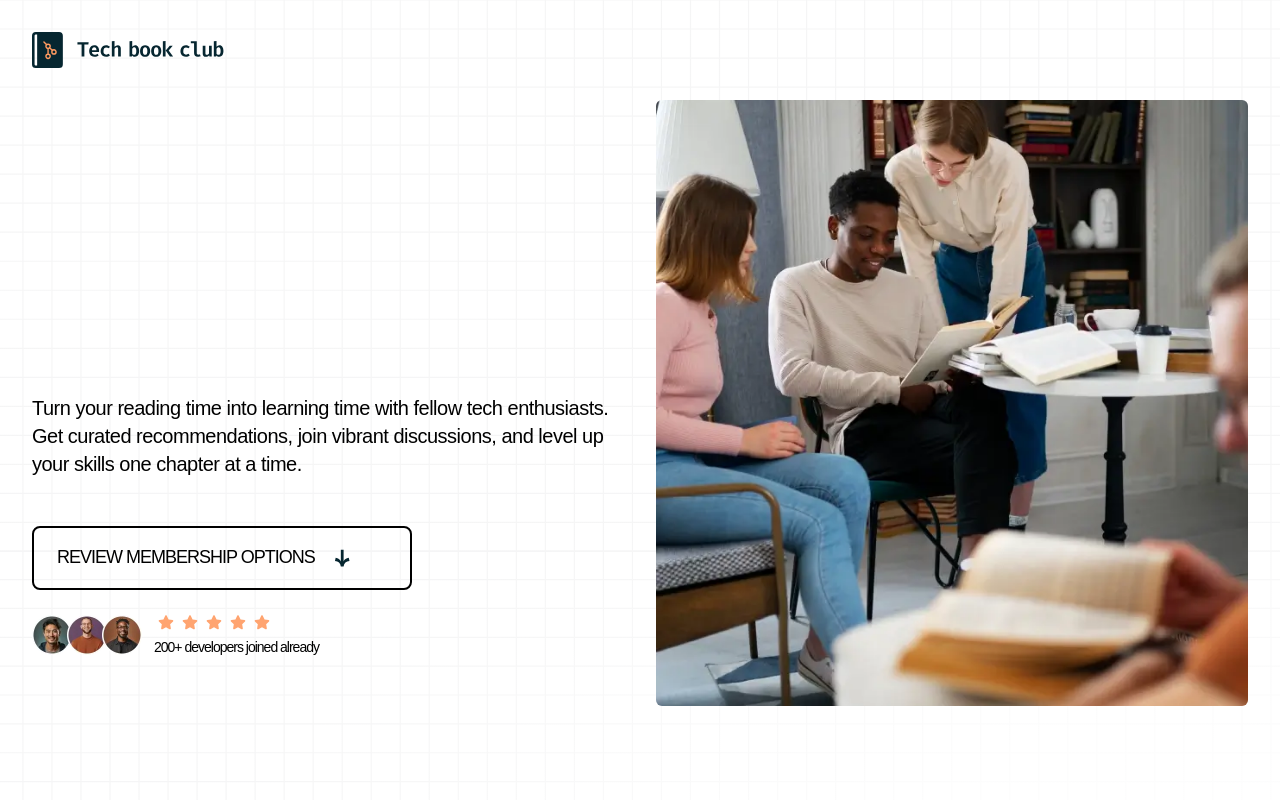
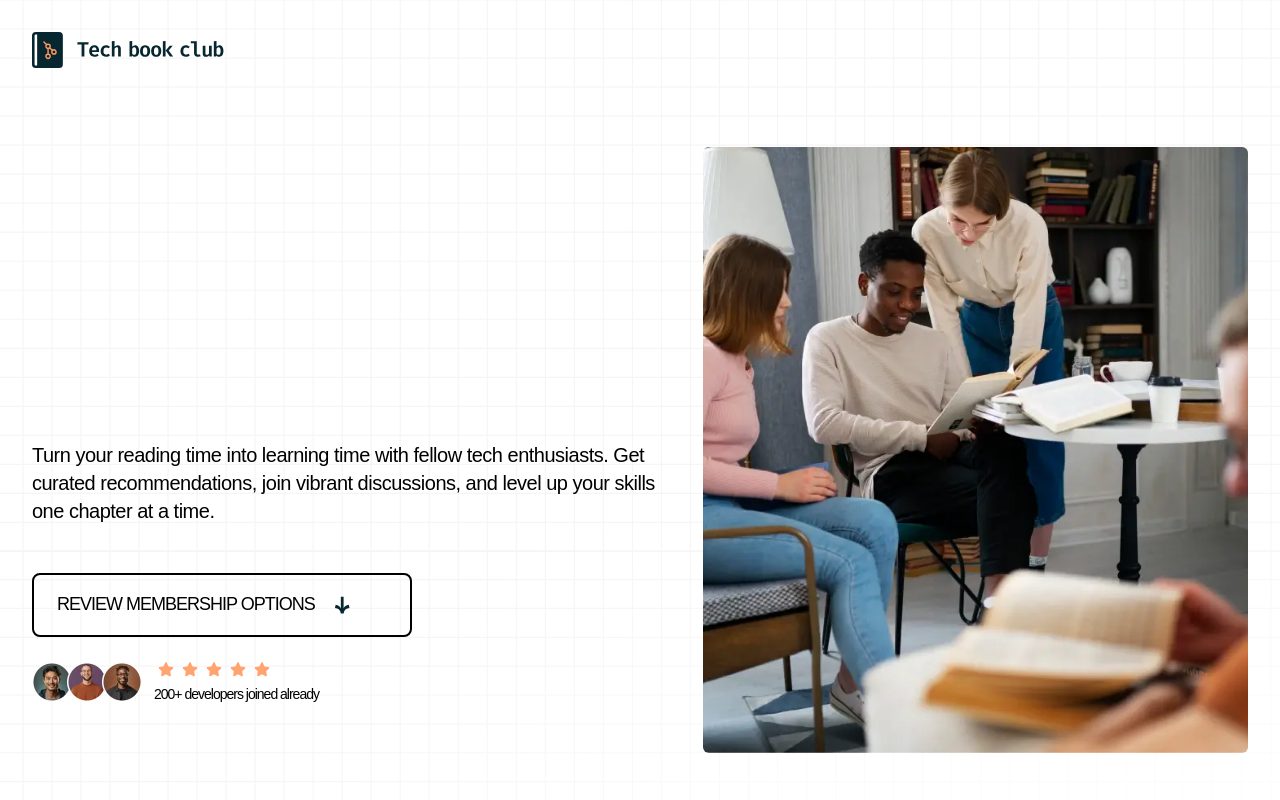
Before and after one commit to Kiru100/fm-tech-book-club-landing-page, a Next.js app: page / in a window 1280 px wide. Shown: the top 800 px of the page. Built offline with nearby package versions, Linux system fonts and the light colour scheme; a web font is replaced by a local one.

Commit message:
fix hero not center

```diff
--- a/app/components/Hero/index.tsx
+++ b/app/components/Hero/index.tsx
@@ -5,13 +5,13 @@ import ReviewMemberShipOptions from "@/app/components/ReviewMemberShipOptions";
 
 export default function Hero() {
     return (
-        <section className="bg-tbc-neutral-100 bg-square-background bg-cover min-h-screen">
-            <div className="pt-6 px-4 pb-20 md:p-8">
-                <div className="lg:container lg:mx-auto">
-                    <div className="mb-8">
+        <section className="bg-tbc-neutral-100 bg-square-background bg-cover lg:max-h-screen">
+            <div className="pt-6 px-4 pb-20 md:p-8 h-full lg:h-screen lg:max-h-screen">
+                <div className="lg:container lg:mx-auto lg:flex lg:flex-col lg:h-screen  lg:max-h-screen">
+                    <div className="mb-8 lg:mb-0">
                         <Image src={Logo} alt="hero" />
                     </div>
-                    <div className="grid grid-cols-1 lg:grid-cols-2 gap-8 items-center">
+                    <div className="grid grid-cols-1 lg:grid-cols-2 gap-8 items-center flex-grow-2 lg:items-center lg:flex lg:flex-1 lg:flex-grow-2 lg:align-self-center lg:justify-center">
                         {/* Left Column */}
                         <div className="space-y-8 lg:py-8">
                             <div>
```
